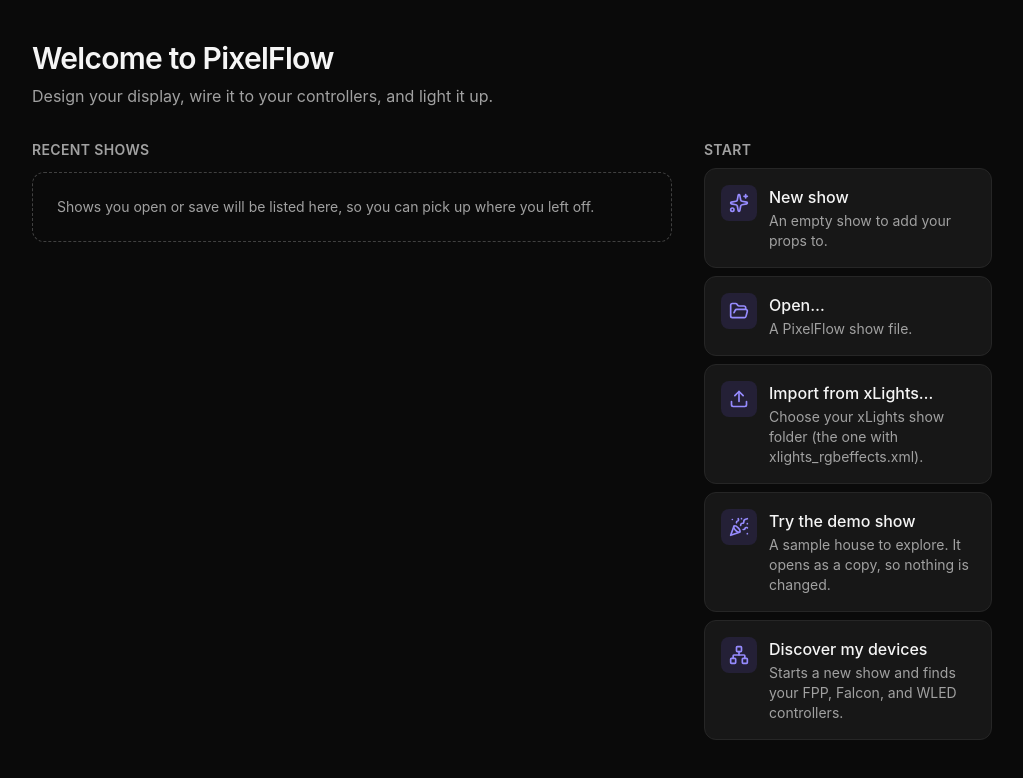
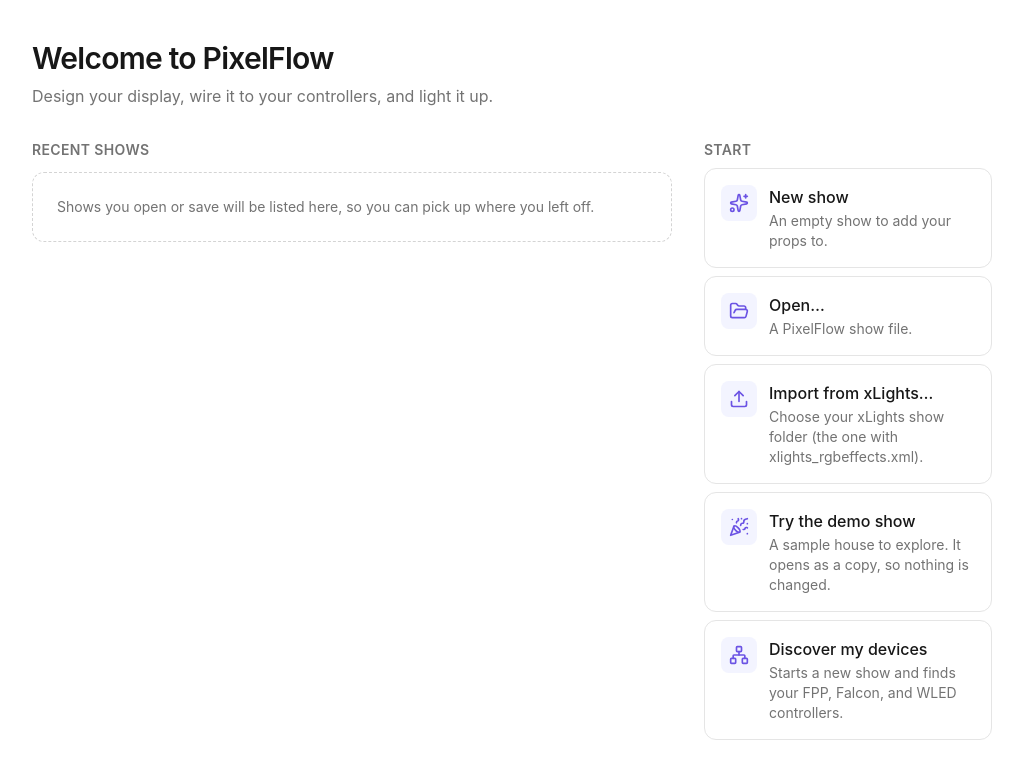
Before and after one commit to bradh11/pixelflow, a React (Vite) app in the folder app/: page / in a window 1280 px wide. Shown: the top 778 px of the page, without its empty margins (128-1151 px from the left). Built offline with nearby package versions, Linux system fonts and the light colour scheme.

Commit message:
feat(app): the theme can follow the computer's light or dark setting
Until a theme is chosen, PixelFlow now matches the computer, and changes
along with it. The top bar's sun and moon still choose light or dark;
the command palette offers Theme: light, dark, or match this computer.

```diff
--- a/app/src/App.tsx
+++ b/app/src/App.tsx
@@ -16,7 +16,7 @@
 import { useShortcuts } from "./components/useShortcuts";
 import { requestWindowClose } from "./state/busy";
 import { runMenuAction } from "./state/menuActions";
-import { useApp } from "./state/store";
+import { systemTheme, useApp } from "./state/store";
 
 export function App() {
   const started = useApp((s) => s.started);
@@ -54,6 +54,15 @@
   useEffect(() => {
     document.documentElement.dataset.theme = theme;
   }, [theme]);
+  // Following the computer's setting: change along with it.
+  const themeChoice = useApp((s) => s.themeChoice);
+  useEffect(() => {
+    if (themeChoice !== "system" || typeof window.matchMedia !== "function") return;
+    const query = window.matchMedia("(prefers-color-scheme: light)");
+    const follow = () => useApp.setState({ theme: systemTheme() });
+    query.addEventListener("change", follow);
+    return () => query.removeEventListener("change", follow);
+  }, [themeChoice]);
   // Coming back to PixelFlow: files may have come back or gone away meanwhile.
   useEffect(() => {
     const onFocus = () => void useApp.getState().checkFiles(true);
--- a/app/src/components/CommandPalette.tsx
+++ b/app/src/components/CommandPalette.tsx
@@ -116,11 +116,11 @@
       label: `Add prop: ${label}`,
       run: () => void addPropInView(kind),
     })),
-    {
-      id: "theme",
-      label: state.theme === "dark" ? "Switch to light theme" : "Switch to dark theme",
-      run: () => state.setTheme(state.theme === "dark" ? "light" : "dark"),
-    },
+    ...(["light", "dark", "system"] as const).map((choice) => ({
+      id: `theme-${choice}`,
+      label: `Theme: ${choice === "system" ? "match this computer" : choice}${state.themeChoice === choice ? " (now)" : ""}`,
+      run: () => state.setTheme(choice),
+    })),
   ];
 
   return (
--- a/app/src/state/store.ts
+++ b/app/src/state/store.ts
@@ -54,16 +54,27 @@
 /** A new show's name until the user gives it one. */
 export const UNTITLED = "Untitled Show";
 export type Theme = "dark" | "light";
+/** The theme chosen: light, dark, or whatever the computer is set to. */
+export type ThemeChoice = Theme | "system";
 
 const THEME_KEY = "pixelflow.theme";
 
-function storedTheme(): Theme {
+function storedThemeChoice(): ThemeChoice {
   try {
-    return localStorage.getItem(THEME_KEY) === "light" ? "light" : "dark";
+    const saved = localStorage.getItem(THEME_KEY);
+    return saved === "light" || saved === "dark" ? saved : "system";
   } catch {
-    return "dark";
+    return "system";
   }
 }
+
+/** The computer's light or dark setting (dark where it can't be told). */
+export function systemTheme(): Theme {
+  if (typeof window === "undefined" || typeof window.matchMedia !== "function") return "dark";
+  return window.matchMedia("(prefers-color-scheme: light)").matches ? "light" : "dark";
+}
+
+const resolveTheme = (choice: ThemeChoice): Theme => (choice === "system" ? systemTheme() : choice);
 
 interface AppState {
   backend: Backend | null;
@@ -71,7 +82,9 @@
   /** False until the user leaves the welcome screen. */
   started: boolean;
   screen: Screen;
+  /** The theme in use, light or dark. */
   theme: Theme;
+  themeChoice: ThemeChoice;
   paletteOpen: boolean;
   error: string | null;
   busy: boolean;
@@ -108,7 +121,8 @@
 
   connect(backend: Backend): Promise<void>;
   setScreen(screen: Screen): void;
-  setTheme(theme: Theme): void;
+  /** Chooses light, dark, or the computer's setting ("system"), remembered on this computer. */
+  setTheme(theme: ThemeChoice): void;
   setPaletteOpen(open: boolean): void;
   setTestTarget(value: string): void;
   setMusicVolume(volume: number): void;
@@ -493,7 +507,8 @@
   snapshot: null,
   started: false,
   screen: "layout",
-  theme: storedTheme(),
+  theme: resolveTheme(storedThemeChoice()),
+  themeChoice: storedThemeChoice(),
   paletteOpen: false,
   error: null,
   busy: false,
@@ -529,13 +544,14 @@
 
   setScreen: (screen) => set({ screen }),
 
-  setTheme(theme) {
+  setTheme(choice) {
     try {
-      localStorage.setItem(THEME_KEY, theme);
+      if (choice === "system") localStorage.removeItem(THEME_KEY);
+      else localStorage.setItem(THEME_KEY, choice);
     } catch {
       // Storage unavailable; the theme still applies for this session.
     }
-    set({ theme });
+    set({ themeChoice: choice, theme: resolveTheme(choice) });
   },
 
   setPaletteOpen: (paletteOpen) => set({ paletteOpen }),
```
Also changed, not shown: 1 other file (tests, documents, lock files or other folders).
